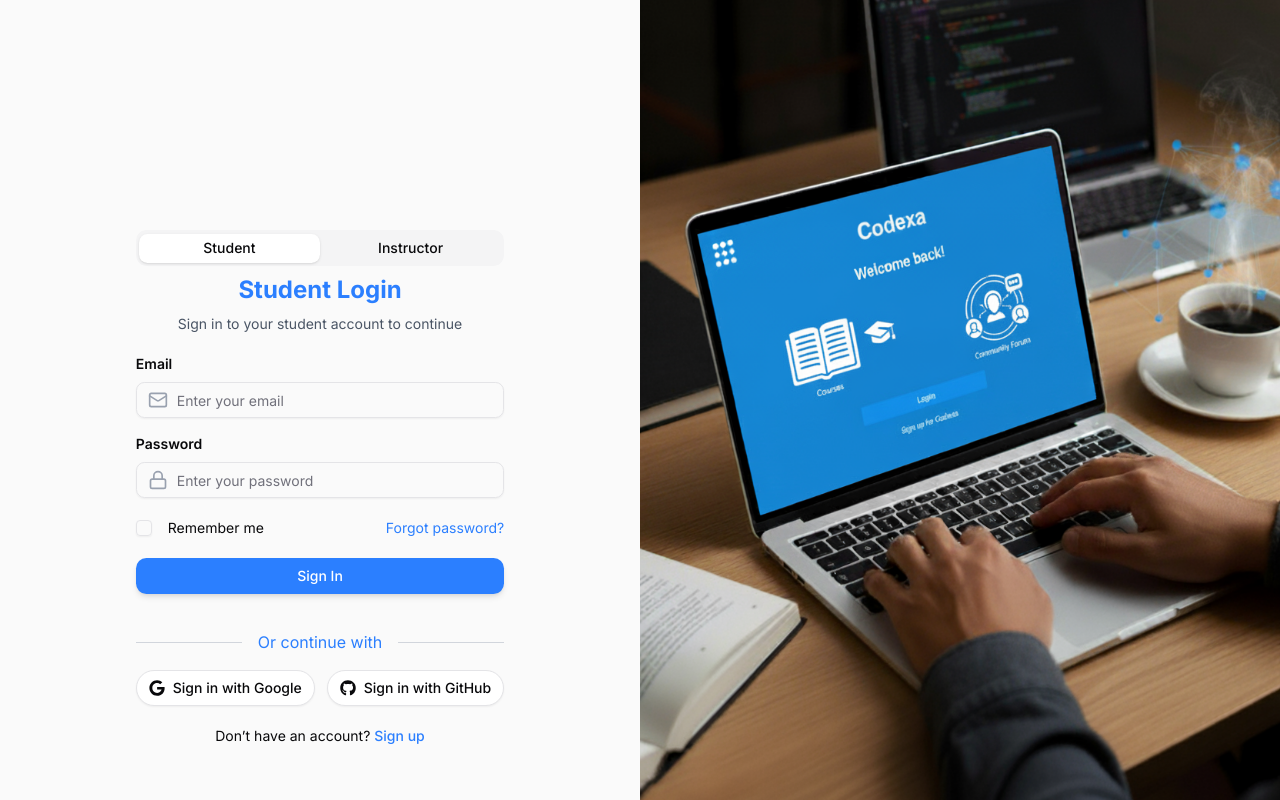
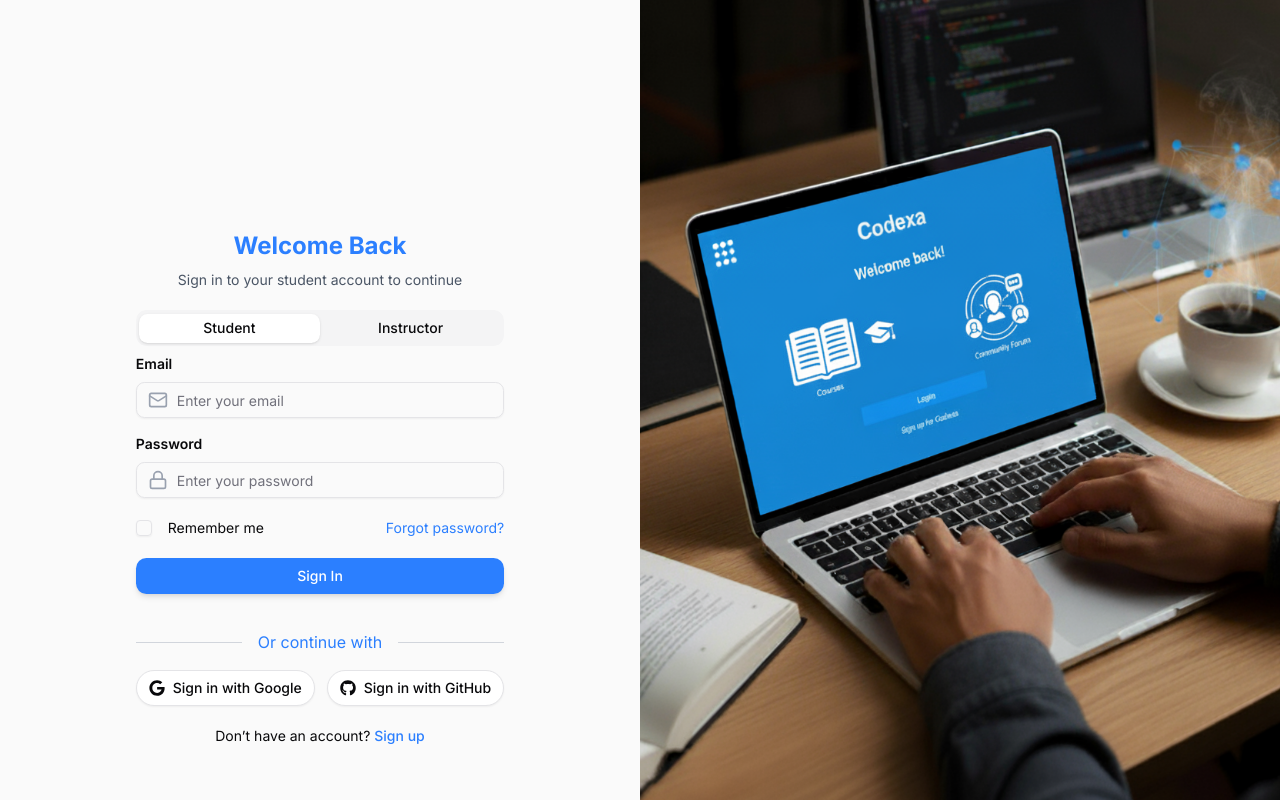
Before and after one commit to iti-frontend/Codexa, a Next.js app: page /login in a window 1280 px wide. Built offline with nearby package versions, Linux system fonts and the light colour scheme; no server answers.

Commit message:
edit login ui

```diff
--- a/src/app/(auth)/login/page.jsx
+++ b/src/app/(auth)/login/page.jsx
@@ -25,16 +25,6 @@
   const renderForm = () => (
     <Form {...form}>
       <form onSubmit={form.handleSubmit(onSubmit)} className="space-y-5 w-full">
-        {/* Heading */}
-        <div className="text-center space-y-2">
-          <h2 className="text-2xl font-bold text-primary">
-            {role === "instructor" ? "Instructor Login" : "Student Login"}
-          </h2>
-          <p className="text-gray-600 text-sm">
-            Sign in to your {role} account to continue
-          </p>
-        </div>
-
         <div className="space-y-4">
           <FormInput
             control={form.control}
@@ -91,6 +81,13 @@
         onValueChange={(value) => setRole(value)}
         className="w-full"
       >
+        {/* Heading */}
+        <div className="text-center space-y-2 mb-3">
+          <h2 className="text-2xl font-bold text-primary">Welcome Back</h2>
+          <p className="text-gray-600 text-sm">
+            Sign in to your {role} account to continue
+          </p>
+        </div>
         <TabsList className="grid grid-cols-2 w-full">
           <TabsTrigger value="student">Student</TabsTrigger>
           <TabsTrigger value="instructor">Instructor</TabsTrigger>
```
